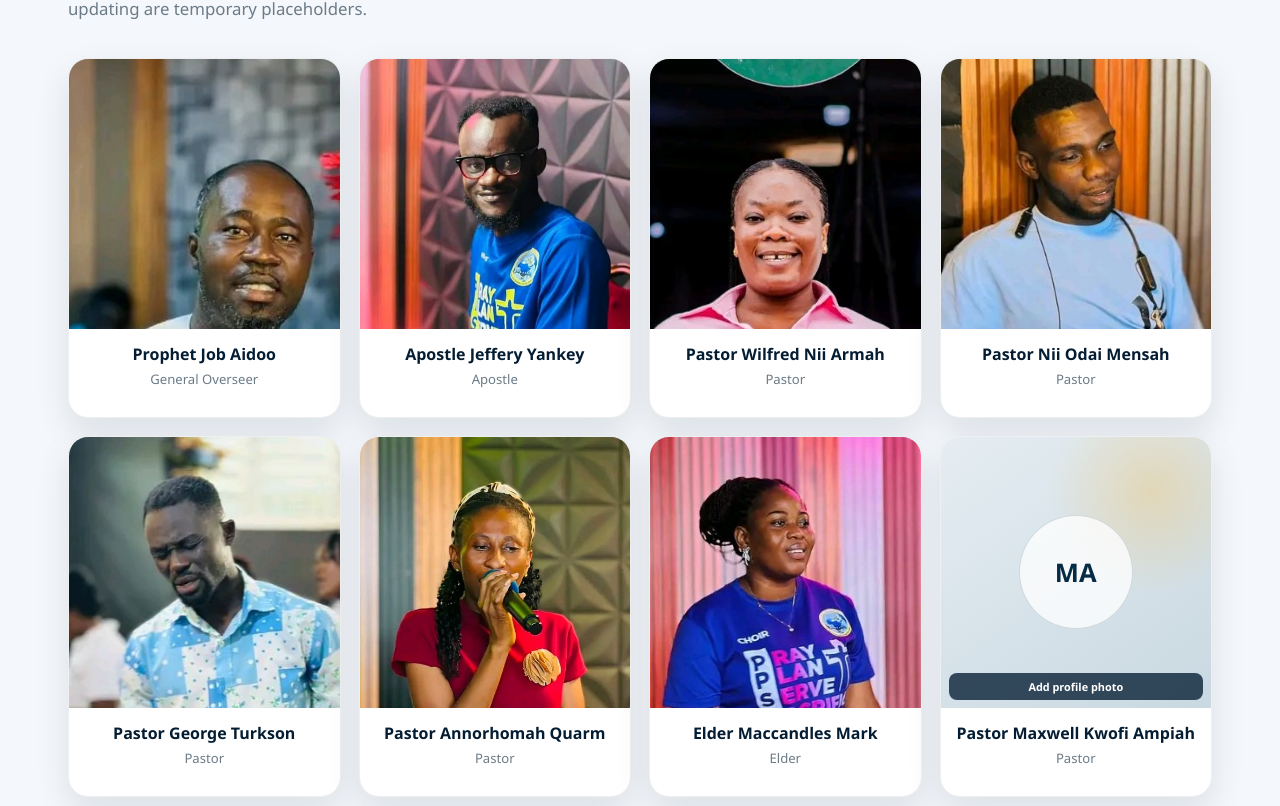
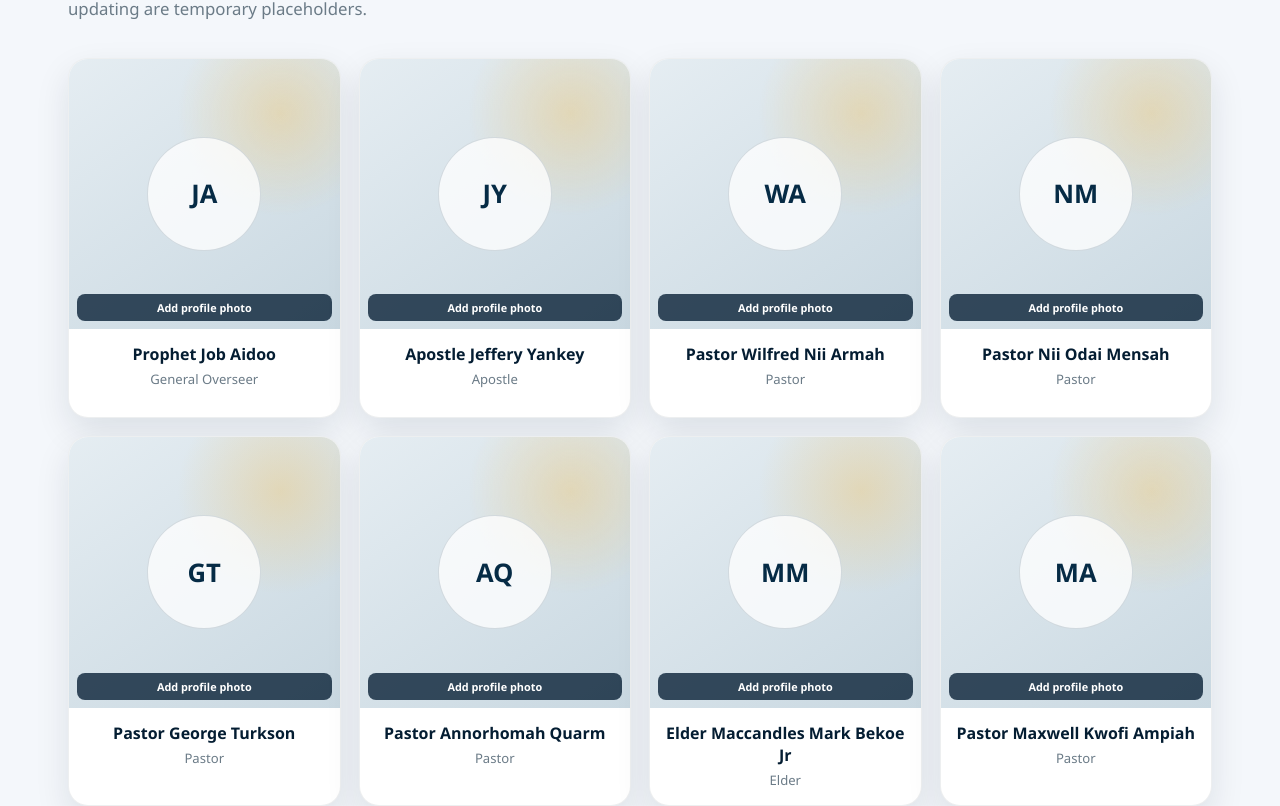
Before and after one commit to Zain-duah/Living-Dove-Chapel, a React (Create React App) app: page / in a window 1280 px wide. Shown: the part 4514-5320 px from the top of the page. Built offline with nearby package versions, Linux system fonts and the light colour scheme.

Commit message:
profile pics updated

```diff
--- a/src/App.js
+++ b/src/App.js
@@ -15,14 +15,6 @@ import gallerySix from './images/img06.jpg';
 import gallerySeven from './images/img07.jpg';
 import galleryEight from './images/img08.jpg';
 import galleryNine from './images/img09.jpg';
-import alex from './images/alex.jpg';
-import bene from './images/bene.jpg';
-import job1 from './images/job1.jpg';
-import joshua from './images/joshua.jpg';
-import linda from './images/linda.jpg';
-import roda from './images/roda.jpg';
-import serwaa from './images/serwaa1.jpg';
-import turkson from './images/turkson.jpg';
 
 const galleryPhotoContext =
   typeof require.context === 'function'
@@ -64,7 +56,7 @@ const ministries = [
 ];
 
 const featuredChurchLife = [
-  { title: 'Worship together', image: galleryOne, alt: 'A church member leading worship at Living Dove Chapel' },
+  { title: 'Grow in Christ', image: galleryOne, alt: 'A church member leading worship at Living Dove Chapel' },
   { title: 'Grow in faith', image: galleryTwo, alt: 'A church member sharing a moment at a church gathering' },
   { title: 'Love in action', image: galleryThree, alt: 'A member praying during a church service' },
   { title: 'Prayer & praise', image: galleryFour, alt: 'Church members gathered in prayer and praise' },
@@ -115,20 +107,20 @@ const createProfiles = (role, namedProfiles = [], minimumCount = 8) =>
       name: suppliedProfile?.name || `${role} ${number} — add name`,
       role: suppliedProfile?.role || role,
       initials: suppliedProfile?.initials || `${role === 'Pastor' ? 'P' : 'M'}${number}`,
-      image: suppliedProfile?.image ?? suppliedProfile?.profileImg ?? null,
+      image: suppliedProfile?.image || null,
     };
   });
 
 const pastors = createProfiles('Pastor', [
-  { name: 'Prophet Job Aidoo', role: 'General Overseer', initials: 'JA', image: job1 },
-  { name: 'Apostle Jeffery Yankey', role: 'Apostle', initials: 'JY', image: alex },
-  { name: 'Pastor Wilfred Nii Armah', role: 'Pastor', initials: 'WA', image: bene },
-  { name: 'Pastor Nii Odai Mensah', role: 'Pastor', initials: 'NM', image: joshua },
-  { name: 'Pastor George Turkson', role: 'Pastor', initials: 'GT', image: turkson },
-  { name: 'Pastor Annorhomah Quarm', role: 'Pastor', initials: 'AQ', image: linda },
-  { name: 'Elder Maccandles Mark', role: 'Elder', initials: 'MM', image: roda },
+  { name: 'Prophet Job Aidoo', role: 'General Overseer', initials: 'JA',profileImg: './images/job1.jpg' },
+  { name: 'Apostle Jeffery Yankey', role: 'Apostle', initials: 'JY' },
+  { name: 'Pastor Wilfred Nii Armah', role: 'Pastor', initials: 'WA' },
+  { name: 'Pastor Nii Odai Mensah', role: 'Pastor', initials: 'NM' },
+  { name: 'Pastor George Turkson', role: 'Pastor', initials: 'GT' },
+  { name: 'Pastor Annorhomah Quarm', role: 'Pastor', initials: 'AQ' },
+  { name: 'Elder Maccandles  Mark Bekoe Jr', role: 'Elder', initials: 'MM' },
   { name: 'Pastor Maxwell Kwofi Ampiah', role: 'Pastor', initials: 'MA' },
-  { name: 'Lady Pastor Serwaa Aidoo', role: 'Lady Pastor', initials: 'SA', image: serwaa },
+  { name: 'Lady Pastor Serwaa Aidoo', role: 'Lady Pastor', initials: 'SA' },
   { name: 'Lady Pastor Patience Nii Armah', role: 'Lady Pastor', initials: 'PA' },
   { name: 'Lady Pastor Dorcas', role: 'Lady Pastor', initials: 'PD' },
 ], 11);
@@ -618,7 +610,7 @@ function BranchesSection() {
             {branch.isMain && <span className="branch-tag">Main branch</span>}
             <h3>{branch.name}</h3>
             <p>{branch.location}, Ghana</p>
-            <a href={directionsUrl(branch)} target="_blank" rel="noreferrer" aria-label="Get directions">
+            <a href={directionsUrl(branch)} target="_blank" rel="noreferrer">
               Get directions <span aria-hidden="true">↗</span>
             </a>
           </article>
@@ -731,7 +723,7 @@ function Footer() {
             target="_blank"
             rel="noreferrer"
           >
-            Find us on the map
+            Get directions
           </a>
         </div>
 
```
